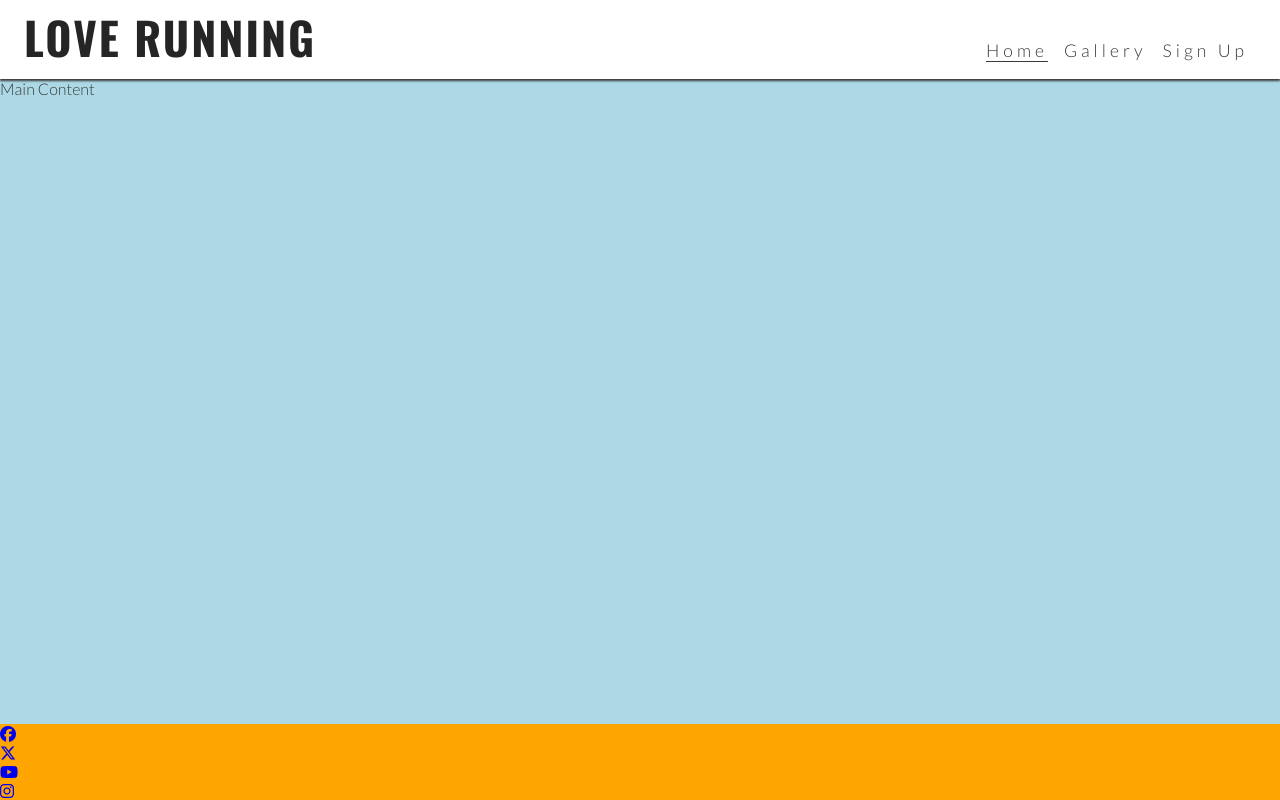
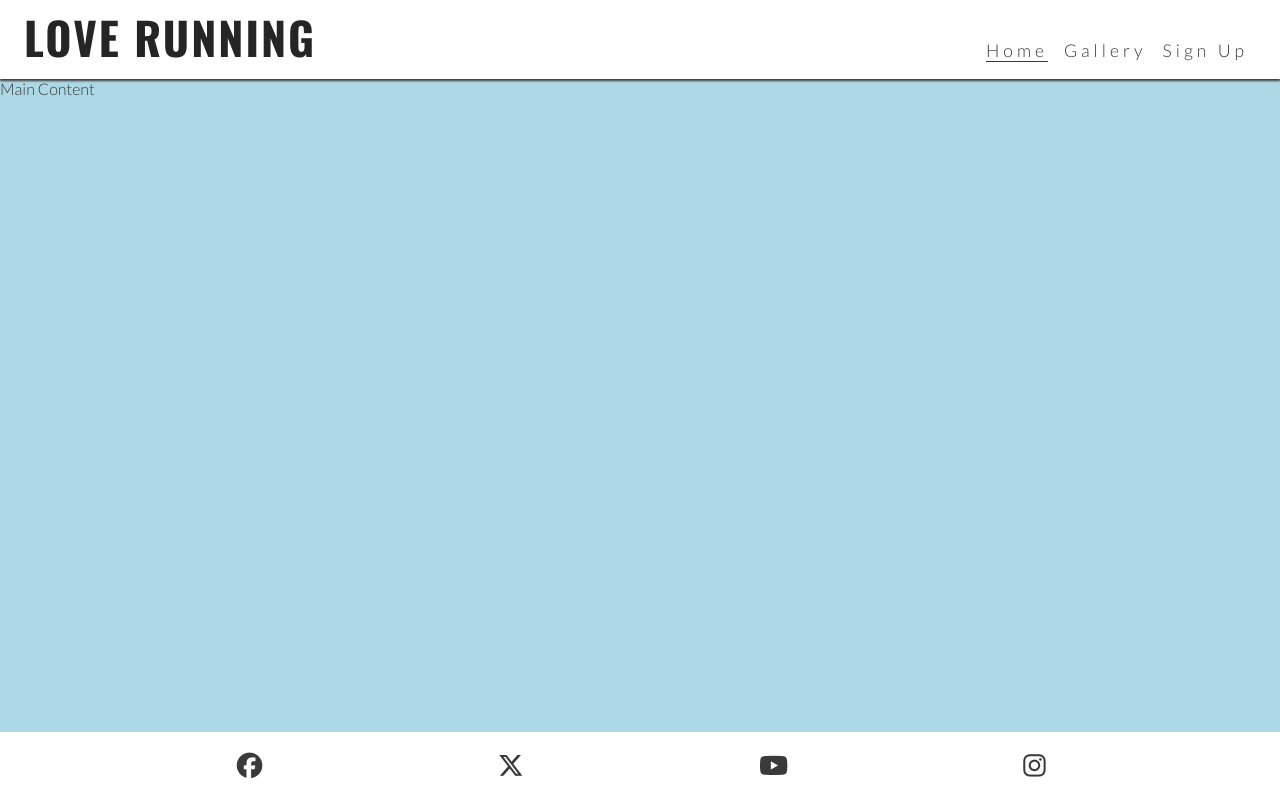
Before and after one commit to JackyR2400/LoveRunning-ex, a plain HTML site: page index.html in a window 1280 px wide. Drawn offline with nearby package versions, Linux system fonts and the light colour scheme.

Commit message:
styled social media icons

```diff
--- a/assets/css/style.css
+++ b/assets/css/style.css
@@ -93,9 +93,20 @@ main {
     flex: 1 0 auto;
     margin-top: 47px;
 }
+/* Footer */
+#social-networks {
+    text-align: center;
+    padding: 20px 0;
+    display: flex;
+    justify-content: space-evenly;
+    list-style-type: none;
+}
 
-footer {
-    background-color: orange;
+#social-networks i {
+    font-size: 160%;
+    padding: 5%;
+    color: #3a3a3a;
+
 }
 
 /*  Media Query: tablets and larger {768px and up) */
--- a/index.html
+++ b/index.html
@@ -47,7 +47,7 @@
     </header>
     <main>Main Content</main>
     <footer>
-      <ul>
+      <ul id="social-networks">
         <li>
           <a
             href="https://www.facebook.com"
```
